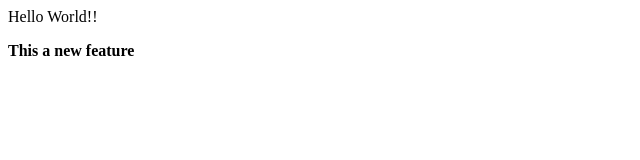
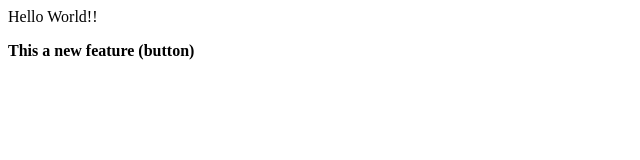
Before and after one commit to prajaktamchachad08/Local_Repo, a plain HTML site: page index.html in a window 1280 px wide. Shown: the full height of the page, 0-640 px from the left. Drawn offline with Linux system fonts and the light colour scheme.

Commit message:
Add Buuton

```diff
--- a/index.html
+++ b/index.html
@@ -1,5 +1,5 @@
 <p> Hello World!!
 
 </p>
-<b> This a new feature
+<b> This a new feature (button)
 </b>
```
